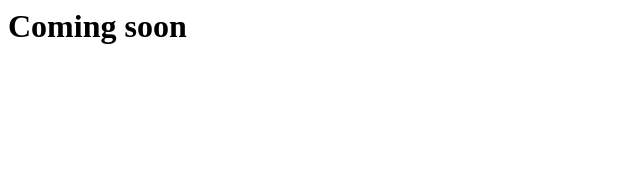
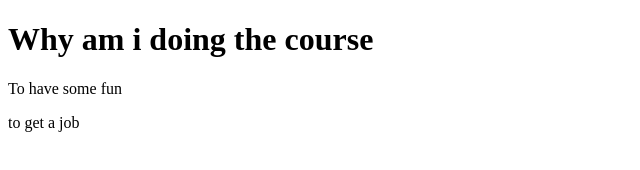
Before and after one commit to rrails/rrails.github.com, a plain HTML site: page index.html in a window 1280 px wide. Shown: the whole page, without its empty margins (0-640 px from the left). Drawn offline with Linux system fonts and the light colour scheme.

Commit message:
Start my profile

```diff
--- a/index.html
+++ b/index.html
@@ -1,3 +1,17 @@
-<h1>
-	Coming soon
-</h1>
+<!doctype HTML>
+<head>
+	<title> Ruby on Rails Course Profile
+	</title>
+</head>
+<body>
+	<h1> Why am i doing the course
+	</h1>
+	<p>
+		To have some fun
+	</p>
+	<p>
+		to get a job
+	</p>
+</body>
+
+</html>
```
